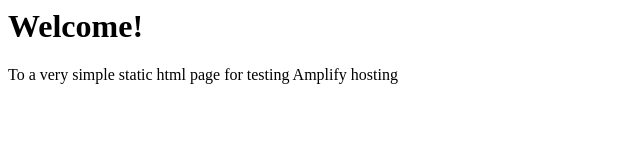
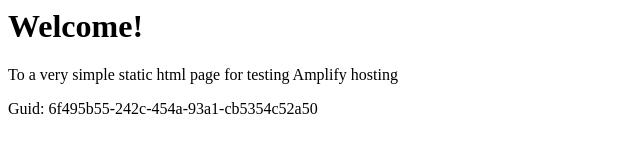
Before and after one commit to aws-aemilia-hkg/Github-PR-Commit-Integration-Test-DoNotTouch-v1-preprod-ap-east-1, a website: page src/index.html in a window 1280 px wide. Shown: the whole page, without its empty margins (0-640 px from the left). Drawn offline with Linux system fonts and the light colour scheme.

Commit message:
commit from integ tests

```diff
--- a/src/index.html
+++ b/src/index.html
@@ -1,3 +1,5 @@
+
+
 <html lang="en">
 
 <head>
@@ -10,6 +12,6 @@
 <body>
     <h1>Welcome!</h1>
     <p>To a very simple static html page for testing Amplify hosting</p>
-</body>
+    <p>Guid: 6f495b55-242c-454a-93a1-cb5354c52a50</p></body>
 
 </html>
```
